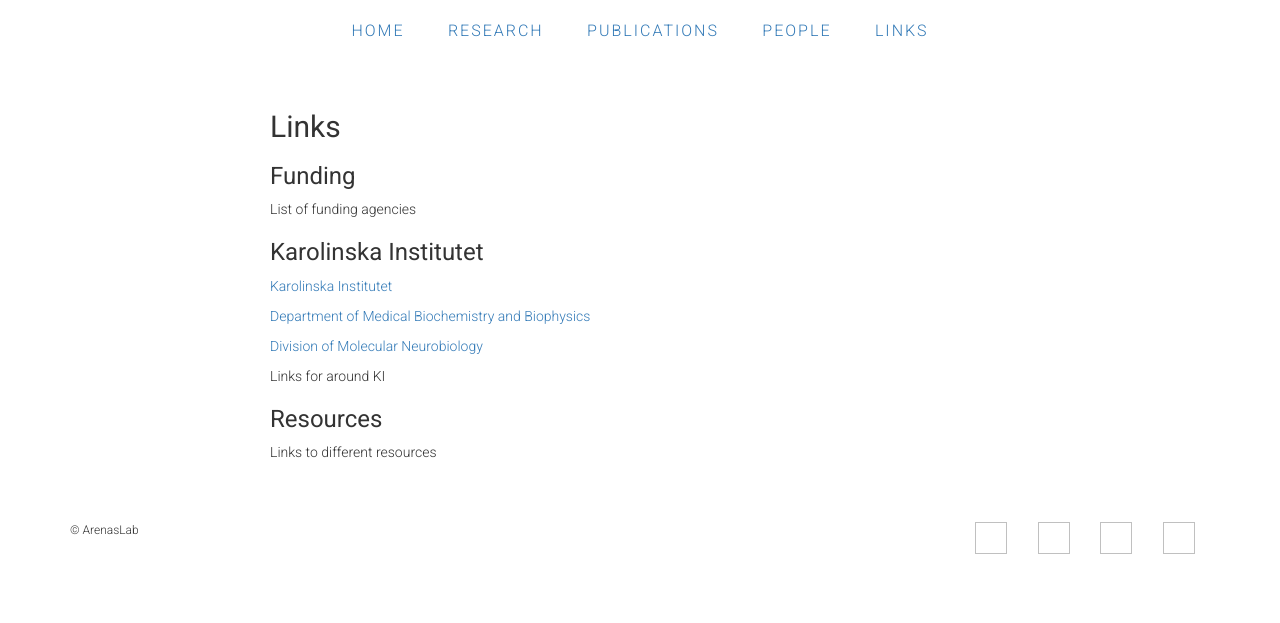
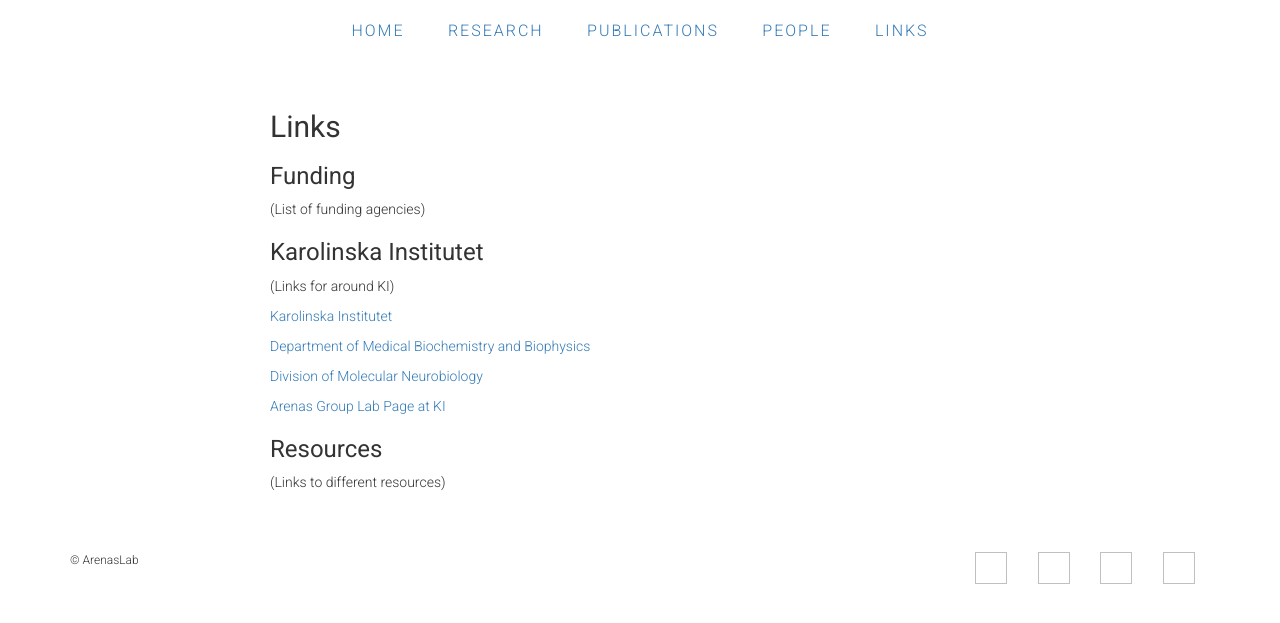
Before and after one commit to ArenasLab/arenaslab.github.io, a Jekyll site: the page links/index.html, which Jekyll copies as it is, in a window 1280 px wide. Shown: the top 623 px of the page. Built offline with Jekyll 4.4.1, drawn with Linux system fonts in a browser that asks for light colours.

Commit message:
Update index.html

```diff
--- a/links/index.html
+++ b/links/index.html
@@ -30,14 +30,15 @@
     <p>&nbsp;<p>
     <h2>Links</h2>
     <h3>Funding</h3>
-    <p>List of funding agencies<p>
+    <p>(List of funding agencies)<p>
     <h3>Karolinska Institutet</h3>
+    <p>(Links for around KI)</p>
     <p><a href="http://ki.se/en/startpage">Karolinska Institutet</a></p>
     <p><a href="http://ki.se/en/mbb/startpage">Department of Medical Biochemistry and Biophysics</a></p>
     <p><a href="http://ki.se/en/mbb/research-division-of-molecular-neurobiology">Division of Molecular Neurobiology</a></p>
-    <p>Links for around KI</p>
+    <p><a href="http://ki.se/en/mbb/ernest-arenas-group">Arenas Group Lab Page at KI</a></p>
     <h3>Resources</h3>
-    <p>Links to different resources</p>
+    <p>(Links to different resources)</p>
 
   </div>
   <p>&nbsp;<p>
```
